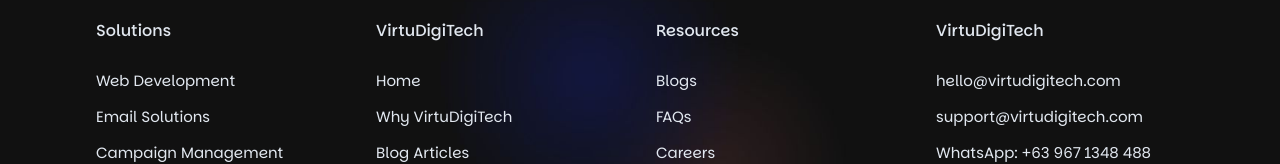
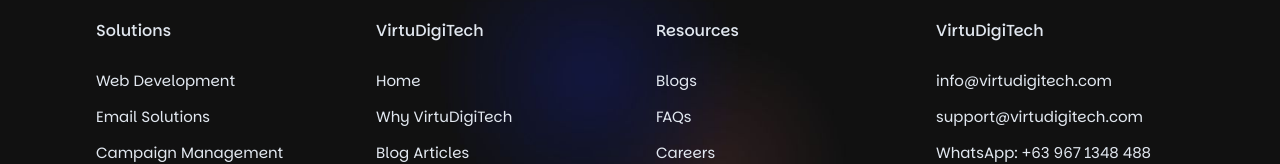
Before and after one commit to artalfred/VirtuDigiTech, a Next.js app: page / in a window 1280 px wide. Shown: the part 3395-3559 px from the top of the page. Built offline with nearby package versions, Linux system fonts and the light colour scheme; a web font is replaced by a local one.

Commit message:
New Update Website

```diff
--- a/app/footer.tsx
+++ b/app/footer.tsx
@@ -18,8 +18,15 @@
           </div>
 
           <div className="flex gap-[1.6rem]">
-            <Image src={Facebook} alt="facebook" height={25} />
-            <Image src={Linkedin} alt="linkedin" height={25} />
+            <Link
+              href="https://www.facebook.com/profile.php?id=61570831358110"
+              target="_blank"
+            >
+              <Image src={Facebook} alt="facebook" height={25} />
+            </Link>
+            <Link href="" target="_blank">
+              <Image src={Linkedin} alt="linkedin" height={25} />
+            </Link>
           </div>
         </div>
 
@@ -131,7 +138,7 @@
             <ul className="lg:mt-[0rem] md:mt-[1.8rem] sm:mt-[1rem] mt-[1rem] grid gap-3">
               <li>
                 <Link href="/" className="text-[15px] text-slate-200">
-                  hello@virtudigitech.com
+                  info@virtudigitech.com
                 </Link>
               </li>
 
```
